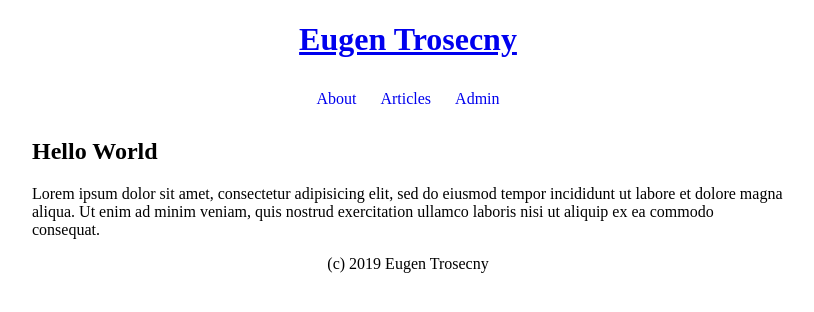
After one commit to mmaly8/flask_project, a Flask app: page /articles/1 in a window 1280 px wide. The commit adds this page. Shown: the top 312 px of the page, without its empty margins (232-1046 px from the left). Run offline with Flask 2, Linux system fonts and the light colour scheme.

Commit message:
using jinja template system

```diff
--- a/mdblog/app.py
+++ b/mdblog/app.py
@@ -1,5 +1,6 @@
 from flask import Flask
 from flask import render_template
+from .database import articles
 
 flask_app = Flask(__name__)
 
@@ -11,13 +12,20 @@ def view_welcome_page():
 def view_about():
     return render_template("about.jinja")
 
-@flask_app.route("/articles/")
-def view_articles():
-    return render_template("articles.jinja")
-
 @flask_app.route("/admin/")
 def view_admin():
     return render_template("admin.jinja")
+
+@flask_app.route("/articles/")
+def view_articles():
+    return render_template("articles.jinja", articles=articles.items())
+
+@flask_app.route("/articles/<int:art_id>")
+def view_article(art_id):
+    article = articles.get(art_id)
+    if article:
+        return render_template("article.jinja", article=article)
+    return render_template("article_not_found.jinja", art_id=art_id)
 
 """
 @flask_app.route("/admin/")
--- /dev/null
+++ b/mdblog/database.py
@@ -0,0 +1,18 @@
+articles = {
+            1 : {
+                "title" : "Hello World",
+                "content" : "Lorem ipsum dolor sit amet, consectetur adipisicing elit, sed do eiusmod tempor incididunt ut labore et dolore magna aliqua. Ut enim ad minim veniam, quis nostrud exercitation ullamco laboris nisi ut aliquip ex ea commodo consequat."
+                },
+            2 : {
+                "title" : "Hello World",
+                "content" : "Lorem ipsum dolor sit amet, consectetur adipisicing elit, sed do eiusmod tempor incididunt ut labore et dolore magna aliqua. Ut enim ad minim veniam, quis nostrud exercitation ullamco laboris nisi ut aliquip ex ea commodo consequat."
+                },
+            3 : {
+                "title" : "Hello World",
+                "content" : "Lorem ipsum dolor sit amet, consectetur adipisicing elit, sed do eiusmod tempor incididunt ut labore et dolore magna aliqua. Ut enim ad minim veniam, quis nostrud exercitation ullamco laboris nisi ut aliquip ex ea commodo consequat."
+                },
+            4 : {
+                "title" : "Hello World",
+                "content" : "Lorem ipsum dolor sit amet, consectetur adipisicing elit, sed do eiusmod tempor incididunt ut labore et dolore magna aliqua. Ut enim ad minim veniam, quis nostrud exercitation ullamco laboris nisi ut aliquip ex ea commodo consequat."
+                }
+        }
--- /dev/null
+++ b/mdblog/templates/_footer.jinja
@@ -0,0 +1,5 @@
+<footer>
+    <p>
+        (c) 2019 Eugen Trosecny
+    </p>
+</footer>
--- /dev/null
+++ b/mdblog/templates/_head.jinja
@@ -0,0 +1 @@
+<link rel="stylesheet" type="text/css" href={{url_for("static", filename="css/main.css")}}>
--- a/mdblog/templates/_main.jinja
+++ b/mdblog/templates/_main.jinja
@@ -2,31 +2,21 @@
 <html lang="en">
 
 <head>
-    <title>{% block title %} {% endblock %} </title>
-    <link rel="stylesheet" type="text/css" href={{url_for("static", filename="css/main.css")}}>
+    <title> {% block title %} {% endblock %} </title>
+    {% include "_head.jinja" %}
 </head>
 
 <body>
 <header>
-    <h1> Eugen Trosecny </h1>
+    <h1> <a href="{{ url_for("view_welcome_page") }}"> Eugen Trosecny </a></h1>
 </header>
 
-<nav>
-    <ul class=nav>
-      <li> <a href="#">About</a> </li>
-      <li> <a href="#">Articles</a> </li>
-      <li> <a href="#">Admin</a> </li>
-    </ul>
-</nav>
+{% include "_nav.jinja" %}
 
 <main>
     {% block main %} {% endblock %}
 </main>
 
-<footer>
-    <p>
-        (c) 2019 Eugen Trosecny
-    </p>
-</footer>
+{% include "_footer.jinja" %}
 </body>
 </html>
--- /dev/null
+++ b/mdblog/templates/_nav.jinja
@@ -0,0 +1,7 @@
+<nav>
+    <ul class=nav>
+      <li> <a href="{{ url_for("view_about") }}">About</a> </li>
+      <li> <a href="{{ url_for("view_articles") }}">Articles</a> </li>
+      <li> <a href="{{ url_for("view_admin") }}">Admin</a> </li>
+    </ul>
+</nav>
--- /dev/null
+++ b/mdblog/templates/article.jinja
@@ -0,0 +1,8 @@
+{% extends "_main.jinja" %}
+
+{% block title %} Article {{article.title}} {% endblock %}
+
+{% block main %}
+    <h2> {{ article.title }} </h2>
+    <p> {{ article.content }} </p>
+{% endblock %}
```
Also changed, not shown: mdblog/templates/article_not_found.jinja (added, +14 -0 lines), mdblog/templates/articles.jinja (+12 -1 lines).
